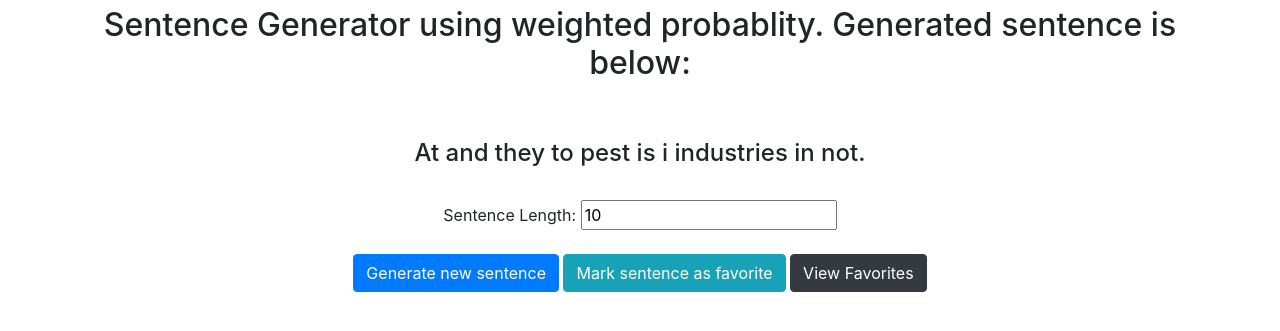
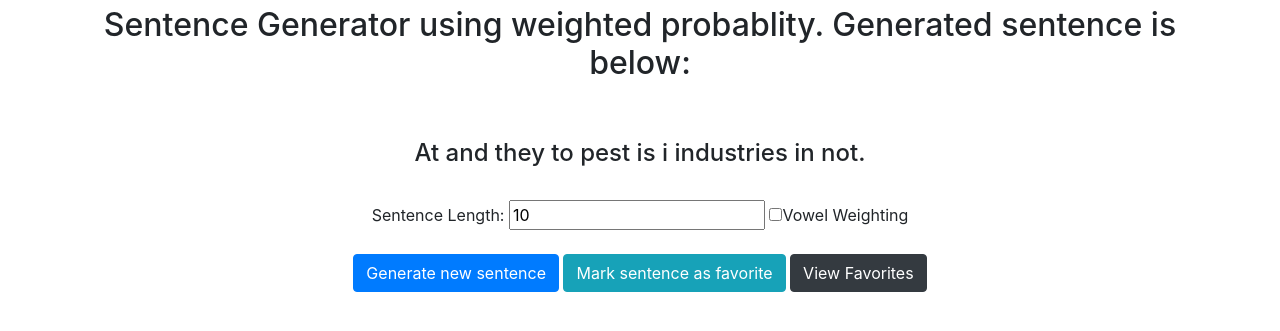
Before and after one commit to tempor1s/tweetgen, a Flask app: page / in a window 1280 px wide. Shown: the part 146-477 px from the top of the page. Run offline with Flask 2, Linux system fonts and the light colour scheme; some libraries are stand-ins or nearby versions.

Commit message:
[add] ability to enable vowel weighting for sentence generation

```diff
--- a/app.py
+++ b/app.py
@@ -19,6 +19,7 @@ def index():
     num = request.form.get('num', 10)
     #TODO: Implement vowel weighting check in ajax request and html
     vowel_weight = request.form.get('vowel', False)
+    print(vowel_weight)
 
     histo = histogram(path, vowel_weight)
     sentence = get_sentence(histo, int(num))
--- a/static/script.js
+++ b/static/script.js
@@ -1,11 +1,19 @@
 $(document).ready(function() {
     $("#generate").on('click', function() {
-        let val = $('#input_field');
+        let val = $('#num_field');
         let num = val[0].value;
+
+        let checked = $('#vowel_field').is(':checked');
+        let vowel = 'False';
+        // So that it isnt 'true' and instead is True
+        if (checked) {
+            vowel = 'True';
+        }
+        console.log(vowel);
         req = $.ajax({
             url: '/',
             type: 'POST',
-            data: {num: num}
+            data: {num: num, vowel: vowel}
         })
         req.done(function(data) {
             $('#sentence').text(data.sentence);
--- a/templates/index.html
+++ b/templates/index.html
@@ -11,15 +11,21 @@
     <div>
         Sentence Length:
         <input
-            id="input_field"
+            id="num_field"
             type="number"
             name="num"
             value="{{ num }}"
-        /><br /><br />
+        />
+        <input
+            id="vowel_field"
+            type="checkbox"
+            name="vowel"
+        >Vowel Weighting</input>
+        <br /><br />
         <button class="btn btn-primary" id="generate">
             Generate new sentence
         </button>
-        <button class="btn btn-info" id='favorite'>
+        <button class="btn btn-info" id="favorite">
             Mark sentence as favorite
         </button>
         <a class="btn btn-dark" href="/favorites">View Favorites</a>
```
